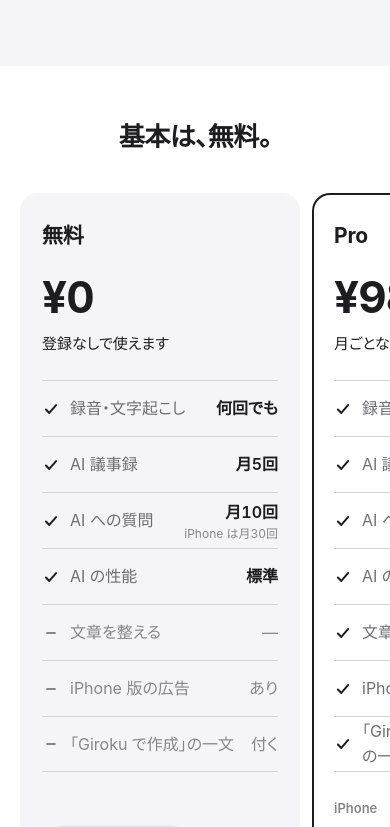
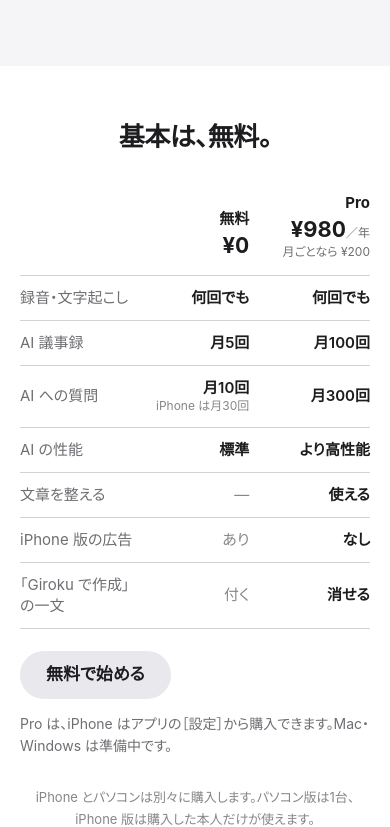
Before and after one commit to naoyattsuji/giroku-lp, a Next.js app: page / in a window 390 px wide. Shown: the part 2164-2991 px from the top of the page. Built offline with nearby package versions, Linux system fonts and the light colour scheme.

Commit message:
料金：スマホは無料と Pro を1つの比べる表に（本人の指摘：2枚を横に送ると1画面に入らず比べにくい）
Co-Authored-By: Claude Opus 5.5 <noreply@anthropic.com>

```diff
--- a/app/home.css
+++ b/app/home.css
@@ -618,3 +618,27 @@
   /* 仕上げ前の取り消し線は、黒い地では少し明るく */
   .h-before { color: #8e8e93; text-decoration-color: #8e8e93; }
 }
+
+/* 料金：スマホは1つの比べる表（2026-11-12 本人の指摘。2枚を横に送ると片方しか見えず比べられなかった） */
+.h-compare { display: none; }
+.h-sr { position: absolute; width: 1px; height: 1px; overflow: hidden; clip: rect(0 0 0 0); white-space: nowrap; }
+@media (max-width: 760px) {
+  .h-plans { display: none; }
+  .h-compare { display: block; margin-top: 8px; }
+  .h-compare table { width: 100%; border-collapse: collapse; font-size: 15px; table-layout: fixed; }
+  .h-compare th, .h-compare td { padding: 12px 4px; border-top: 1px solid var(--h-line); text-align: right; vertical-align: middle; line-height: 1.35; }
+  .h-compare thead th, .h-compare thead td { border-top: none; vertical-align: bottom; padding-bottom: 14px; }
+  .h-compare thead th { font-size: 15px; font-weight: 700; }
+  .h-compare thead th span { display: block; font-size: 22px; font-variant-numeric: tabular-nums; margin-top: 2px; }
+  .h-compare thead th span small { font-size: 12px; font-weight: 400; color: var(--h-ink-2); }
+  .h-compare thead th > small { display: block; font-size: 12px; font-weight: 400; color: var(--h-ink-2); }
+  .h-compare tbody th { text-align: left; font-weight: 400; color: var(--h-ink-2); width: 44%; padding-left: 0; }
+  .h-compare tbody td { font-weight: 600; }
+  .h-compare tbody td:last-child, .h-compare thead th:last-child { padding-right: 0; }
+  .h-compare td.h-off { color: var(--h-ink-3); font-weight: 400; }
+  .h-compare td small { display: block; font-size: 12px; font-weight: 400; color: var(--h-ink-3); }
+  .h-compare tbody tr:last-child th, .h-compare tbody tr:last-child td { border-bottom: 1px solid var(--h-line); }
+  .h-compare-actions { margin-top: 22px; display: grid; gap: 14px; justify-items: start; }
+  .h-compare-actions p { font-size: 14px !important; color: var(--h-ink-2); }
+  .h-compare-actions a:not(.h-button) { color: var(--h-red); text-decoration: underline; }
+}
--- a/app/page.tsx
+++ b/app/page.tsx
@@ -161,6 +161,43 @@ function PlanRows({ plan }: { plan: "free" | "pro" }): ReactElement {
   );
 }
 
+/** スマホの幅だけで出す、無料と Pro の比べる表（1画面に収まる） */
+function PlanCompare(): ReactElement {
+  return (
+    <div className="h-compare" data-reveal>
+      <table>
+        <caption className="h-sr">無料と Pro のちがい</caption>
+        <thead>
+          <tr>
+            <td />
+            <th scope="col">無料<span>¥0</span></th>
+            <th scope="col">Pro<span>¥980<small>／年</small></span><small>月ごとなら ¥200</small></th>
+          </tr>
+        </thead>
+        <tbody>
+          {PLAN_ROWS.map((row) => (
+            <tr key={row.label}>
+              <th scope="row">{row.label}</th>
+              <td className={row.freeHas ? "" : "h-off"}>
+                {row.free}
+                {row.freeNote ? <small>{row.freeNote}</small> : null}
+              </td>
+              <td>{row.pro}</td>
+            </tr>
+          ))}
+        </tbody>
+      </table>
+      <div className="h-compare-actions">
+        <a href="#download" className="h-button h-button-gray">無料で始める</a>
+        <p>
+          Pro は、iPhone はアプリの［設定］から購入できます。Mac・Windows は
+          {PC_PRO_CHECKOUT_READY ? <> <a href={PC_PRO_CHECKOUT_URL}>ウェブで購入</a>できます。</> : "準備中です。"}
+        </p>
+      </div>
+    </div>
+  );
+}
+
 function Check(): ReactElement {
   return (
     <svg className="h-check" viewBox="0 0 16 16" aria-hidden="true">
@@ -288,9 +325,11 @@ export default function Home(): ReactElement {
         </Section>
 
         <Section id="pricing">
-          <HScroll>
+          {/* スマホでは2枚を横に送ると片方しか見えず比べられないので、1つの比べる表にする（2026-11-12 本人の指摘）。
+              パソコンは2枚のカードのまま。横に送る仕組み（HScroll）は料金では使わない */}
           <h2 className="h-center-title" data-reveal><Words parts={["基本は、", "無料。"]} /></h2>
-          <div className="h-plans hs-track" data-reveal>
+          <PlanCompare />
+          <div className="h-plans" data-reveal>
             <article className="h-plan">
               <h3>無料</h3>
               <p className="h-price"><strong>¥0</strong></p>
@@ -326,7 +365,6 @@ export default function Home(): ReactElement {
             <p>1日に使える回数にも上限があります。AI 議事録は、会議1時間ごとに1回と数えます。</p>
             <p>iPhone の無料版は、月5回を使い切ったあとも、広告を見ると議事録をもう1回作れます。</p>
           </div>
-          </HScroll>
         </Section>
 
         <section id="download" className="h-section h-section-gray h-download">
```
